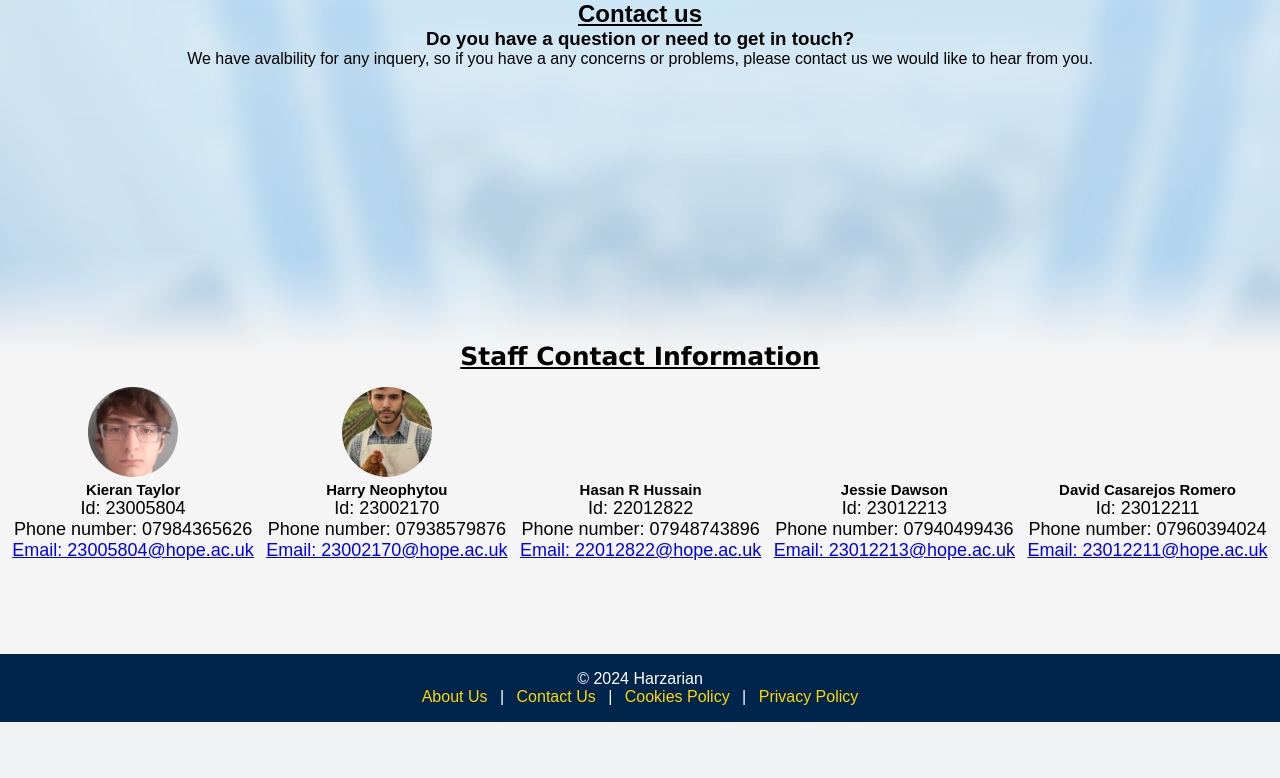
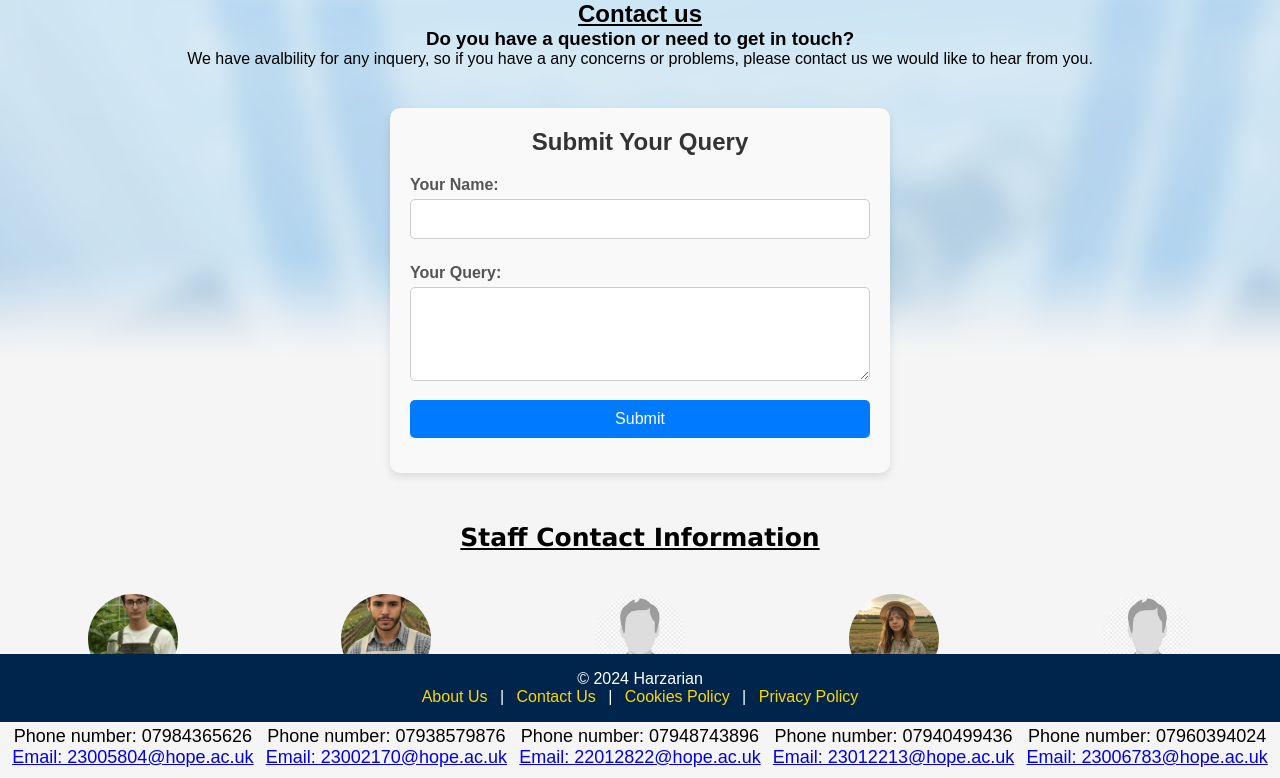
Before and after one commit to raza101101/Better-moodle, a PHP site: page /contact.html in a window 1280 px wide. Shown: the part 78-856 px from the top of the page. Before the commit the page ends 800 px from the top, so only its background shows below. Run offline with PHP 8.4, Linux system fonts and the light colour scheme.

Commit message:
Almost complete contact and banner needs correcting(PHP needed)

```diff
--- a/contact.html
+++ b/contact.html
@@ -26,6 +26,24 @@
                 <p class = contactP1> We have avalbility for any inquery, so if you have a any concerns or problems, please contact us we would like to hear from you.</p>
             </section>
 
+          <!-- Input for user to submit a query -->
+          <section class="query-form">
+            <h2>Submit Your Query</h2>
+            <form id="contactForm">
+                <label for="name">Your Name:</label>
+                <input type="text" id="name" name="name" required>
+
+                <label for="query">Your Query:</label>
+                <textarea id="query" name="query" rows="4" required></textarea>
+
+                <button type="submit">Submit</button>
+            </form>
+            <p id="responseMessage"></p>
+        </section>
+
+        <script src="js/contact.js"></script>
+
+
             <!-- contact section -->
             <h1 id = staffH> Staff Contact Information </h1>
 
@@ -33,7 +51,7 @@
                 <section class = contact-containerLower>
                     <div id = "kieraninfo">
                         <ol id = "ContactList">
-                            <div id = imgstyle><img src="media/kieran/KieranImg.jpg" alt="Kieran Image"></div>
+                            <div id = imgstyle><img src="media/kieran/Kieran.png" alt="Kieran Image"></div>
                             <li> <h5>Kieran Taylor</h5> </li>
                             <li> Id: 23005804 </li>
                             <li> Phone number: 07984365626 </li>
@@ -54,6 +72,7 @@
 
                     <div id = "razainfo">
                         <ol id = "ContactList">
+                            <div id = imgstyle><img src="media/Blank.jpg" alt="Blank Image"></div>
                             <li> <h5>Hasan R Hussain</h5> </li>
                             <li> Id: 22012822 </li>
                             <li> Phone number: 07948743896 </li>
@@ -62,18 +81,20 @@
 
                     <div id = "jessieinfo">
                         <ol id = "ContactList">
+                            <div id = imgstyle><img src="media/Jessie.jpg" alt="Jessie Image"></div>
                             <li> <h5>Jessie Dawson</h5> </li>
                             <li> Id: 23012213 </li>
                             <li> Phone number: 07940499436 </li>
                             <li> <a href="mailto:23012213@hope.ac.uk"> Email: 23012213@hope.ac.uk </a></li>
                     </div>
 
-                    <div id ="davidinfo">
+                    <div id ="Jermaineinfo">
                         <ol id = "ContactList">
-                            <li> <h5>David Casarejos Romero</h5> </li>
-                            <li> Id: 23012211 </li>
+                            <div id = imgstyle><img src="media/Blank.jpg" alt="Blank Image"></div>
+                            <li> <h5>Jermaine Gardener</h5> </li>
+                            <li> Id: 23006783 </li>
                             <li> Phone number: 07960394024 </li>
-                            <li> <a href="mailto:23012211@hope.ac.uk"> Email: 23012211@hope.ac.uk </a></li>
+                            <li> <a href="mailto:23012211@hope.ac.uk"> Email: 23006783@hope.ac.uk </a></li>
                     </div>
                 </section>
             </main>
--- a/css/contact.css
+++ b/css/contact.css
@@ -14,7 +14,7 @@
     font-family: "Verdana";
     font-size: 25px;
     position:relative;
-    top: 77%;
+    top: 5%;
     text-decoration: underline;
 
 }
@@ -31,7 +31,7 @@
     align-items: flex-end;
     width: 100%;
     padding: 10px 0;
-    margin-top: 280px;
+    margin-top: 50px;
 }
 
 .contact-containerLower div {
@@ -140,3 +140,70 @@ footer {
 .footer-container a:hover {
     text-decoration: underline;
 }
+
+/* Style for the Query Form */
+.query-form {
+    max-width: 500px;
+    margin: 40px auto;
+    padding: 20px;
+    background: #f9f9f9;
+    border-radius: 10px;
+    box-shadow: 0 4px 8px rgba(0, 0, 0, 0.1);
+    text-align: center;
+    margin-bottom: 2rem;
+}
+
+.query-form h2 {
+    font-size: 24px;
+    margin-bottom: 20px;
+    color: #333;
+}
+
+/* Input Fields */
+.query-form label {
+    display: block;
+    text-align: left;
+    font-weight: bold;
+    margin: 10px 0 5px;
+    color: #555;
+}
+
+.query-form input,
+.query-form textarea {
+    width: 100%;
+    padding: 10px;
+    margin-bottom: 15px;
+    border: 1px solid #ccc;
+    border-radius: 5px;
+    font-size: 16px;
+    outline: none;
+}
+
+.query-form input:focus,
+.query-form textarea:focus {
+    border-color: #007bff;
+}
+
+/* Submit Button */
+.query-form button {
+    width: 100%;
+    background: #007bff;
+    color: white;
+    padding: 10px;
+    font-size: 16px;
+    border: none;
+    border-radius: 5px;
+    cursor: pointer;
+    transition: 0.3s ease;
+}
+
+.query-form button:hover {
+    background: #0056b3;
+}
+
+/* Response Message */
+#responseMessage {
+    margin-top: 15px;
+    font-size: 16px;
+    color: green;
+}
```
Also changed, not shown: js/contactscript.js (added, +16 -0 lines), media/Blank.jpg (added), media/Jessie.jpg (added), media/kieran/Kieran.png (added), media/kieran/KieranImg.jpg (deleted), php/contactPHP/contact.php (added).
